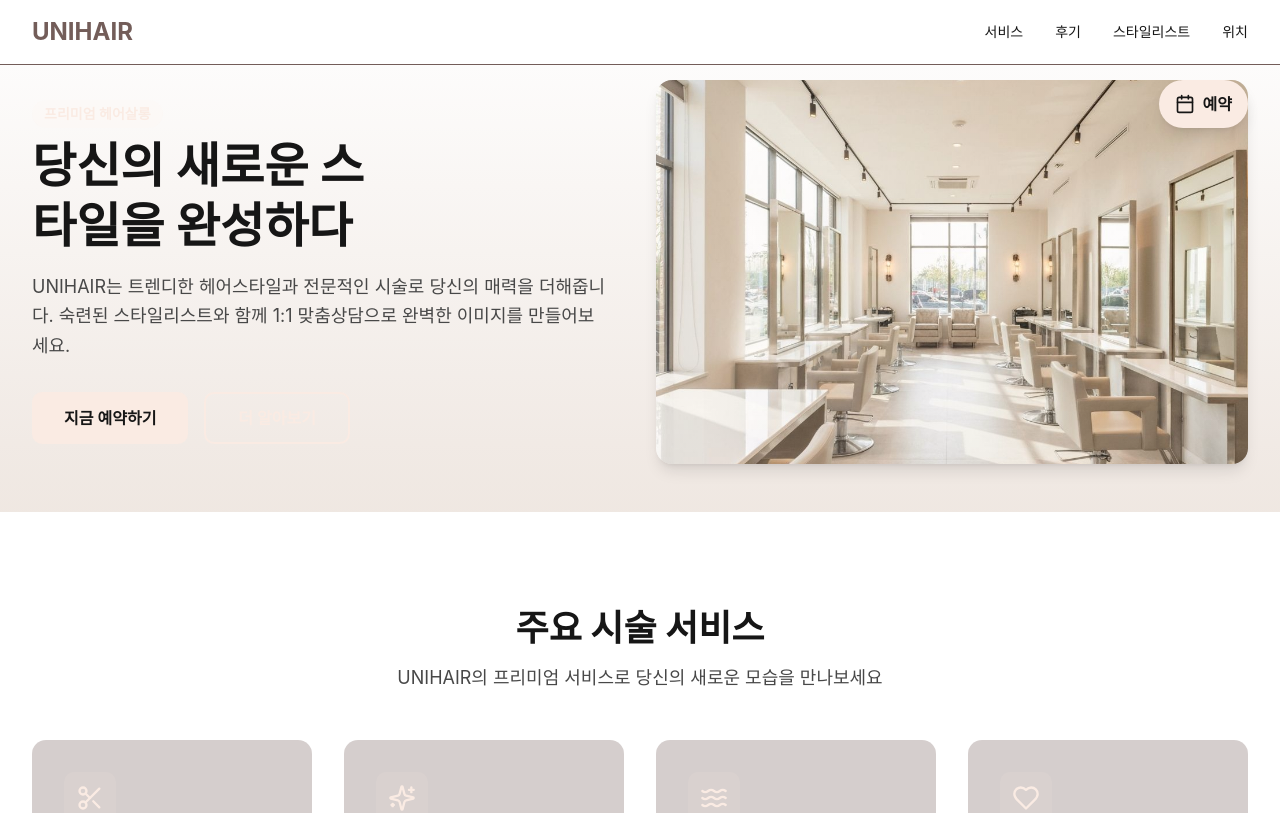
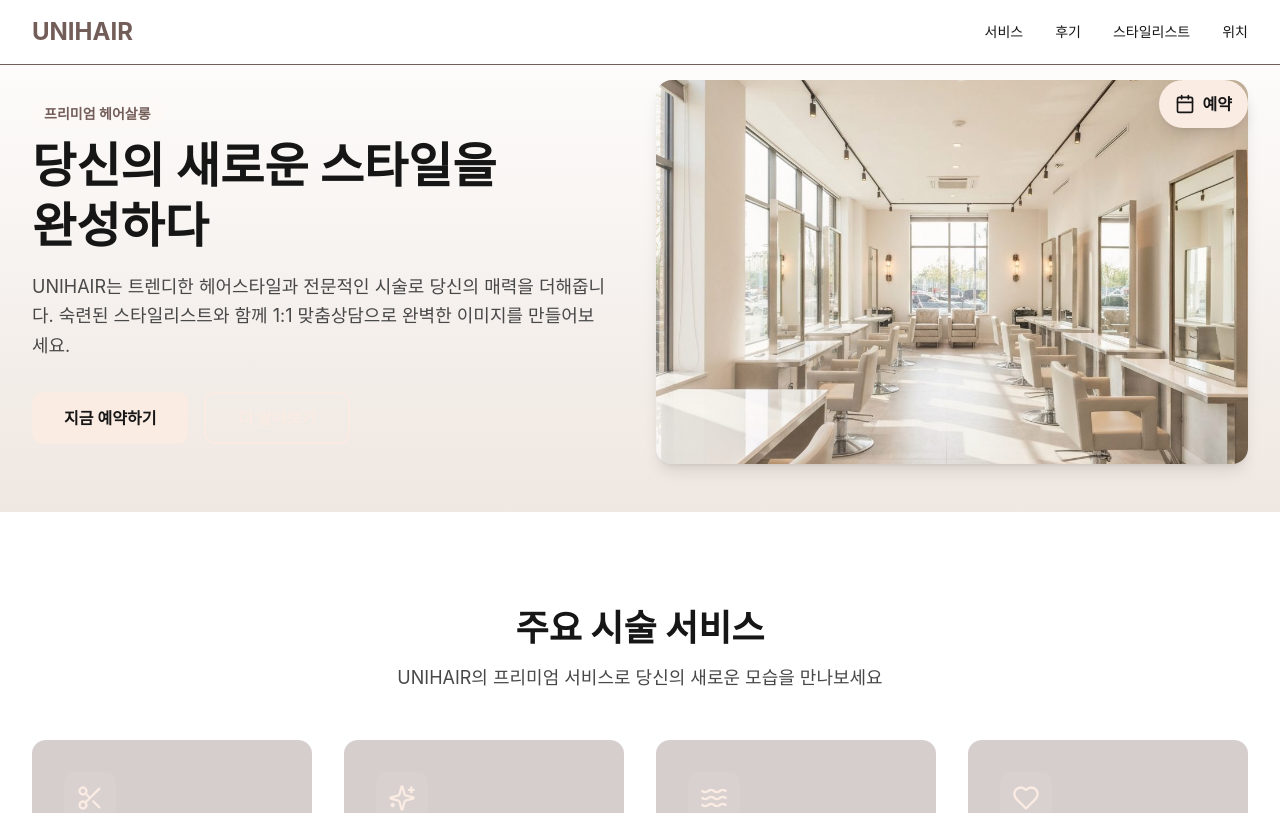
Before and after one commit to Kris-Young-Kim/unihair, a Next.js app: page / in a window 1280 px wide. Shown: the top 813 px of the page. Built offline with nearby package versions, Linux system fonts and the light colour scheme; no server answers; a web font is replaced by a local one.

Commit message:
텍스트색상수정3

```diff
--- a/components/hero.tsx
+++ b/components/hero.tsx
@@ -14,10 +14,11 @@ export default function Hero() {
           {/* Left: Content */}
           <div className="flex flex-col justify-center">
             <div className="mb-2 inline-block w-fit px-3 py-1 bg-primary/10 rounded-full">
-              <p className="text-sm font-semibold text-primary">프리미엄 헤어살롱</p>
+              <p className="text-sm font-semibold text-secondary">프리미엄 헤어살롱</p>
             </div>
-            <h1 className="text-4xl sm:text-5xl font-bold text-foreground mb-4 leading-tight text-balance">
-              당신의 새로운 스타일을 완성하다
+            <h1 className="text-4xl sm:text-5xl font-bold text-foreground mb-4 leading-tight">
+              당신의 새로운 스타일을<br />
+              완성하다
             </h1>
             <p className="text-lg text-muted-foreground mb-8 leading-relaxed text-pretty">
               UNIHAIR는 트렌디한 헤어스타일과 전문적인 시술로 당신의 매력을 더해줍니다. 숙련된 스타일리스트와 함께 1:1 맞춤상담으로 완벽한 이미지를 만들어보세요.
```
